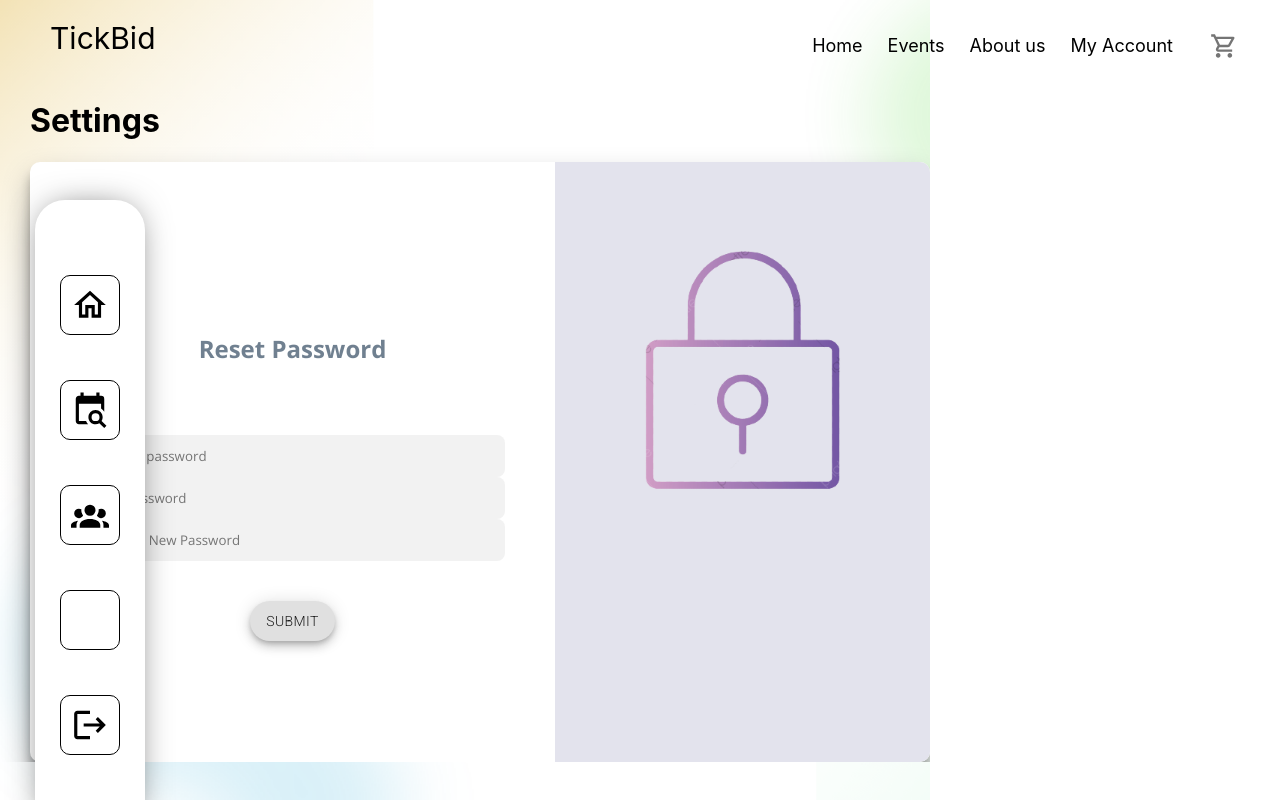
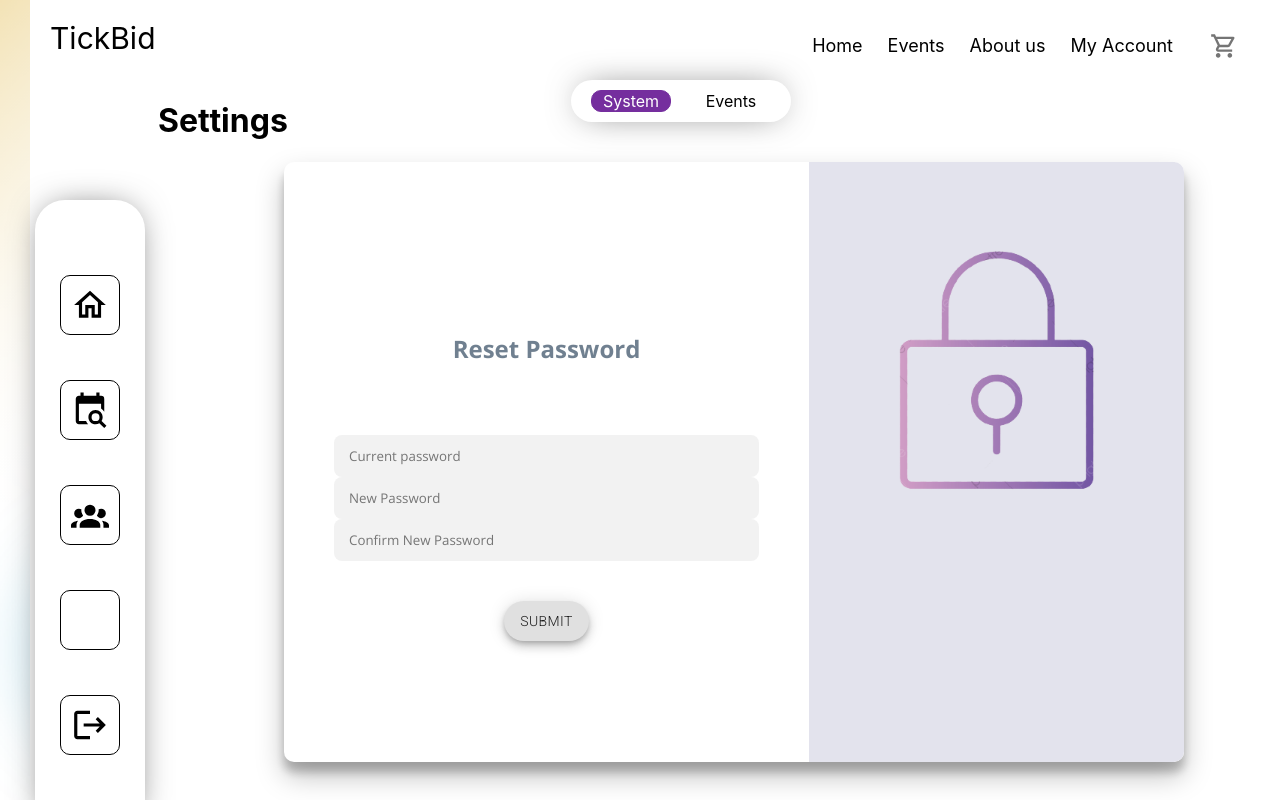
Before and after one commit to samitha093/Software-project, a Next.js app in the folder client/: page /manager/settings in a window 1280 px wide. Built offline with nearby package versions, Linux system fonts and the light colour scheme; no server answers; a web font is replaced by a local one.

Commit message:
Manager Settings Page Updated

```diff
--- a/client/pages/manager/Styles.css
+++ b/client/pages/manager/Styles.css
@@ -39,6 +39,8 @@
 }
 .manager-setting{
     width: 100%;
+    padding-left: 10%;
+    position: fixed; /*newly added one to check whethe box is centered*/
 }
 
 @media only screen and (max-width: 600px) {
--- a/client/pages/manager/activeevents.tsx
+++ b/client/pages/manager/activeevents.tsx
@@ -9,7 +9,7 @@ import {gethost} from '../../session/Session';
 
 const activeevents: NextPage = () => {
     React.useEffect(() => {
-        axios.get(gethost() + 'manager/activeevents')
+        axios.get(gethost() + 'manager/active')
             .then((res)=>{
                 console.log(res.data);
             })
--- a/client/pages/manager/declinedevents.tsx
+++ b/client/pages/manager/declinedevents.tsx
@@ -9,7 +9,7 @@ import {gethost} from '../../session/Session';
 
 const declinedevents: NextPage = () => {
     React.useEffect(() => {
-        axios.get(gethost() + 'manager/declinedevents')
+        axios.get(gethost() + 'manager/declined')
             .then((res)=>{
                 console.log(res.data);
             })
--- a/client/pages/manager/pendingevents.tsx
+++ b/client/pages/manager/pendingevents.tsx
@@ -9,7 +9,7 @@ import {gethost} from '../../session/Session';
 
 const pendingevents: NextPage = () => {
     React.useEffect(() => {
-        axios.get(gethost() + 'manager/pendingevents')
+        axios.get(gethost() + 'manager/pending')
             .then((res)=>{
                 console.log(res.data);
             })
--- a/client/pages/manager/settings.tsx
+++ b/client/pages/manager/settings.tsx
@@ -3,6 +3,7 @@ import type { NextPage } from 'next'
 import Sidebar from '../../components/manager/Sidebar'
 import Passwordresetmanager from '../../components/manager/Passwordresetmanager'
 import Navbar from '../../components/Navbar'
+import SettingsTopBar from '../../components/manager/SettingsTopBar'
 import axios from 'axios'
 import {gethost} from '../../session/Session';
 
@@ -17,6 +18,7 @@ const settings: NextPage = () => {
         <div className="manager-bg">
             <Navbar />
             <div className="manager-index">
+                <SettingsTopBar/>
                 <Sidebar id = '4' />
                 <div className="manager-setting">
                     <h1>Settings</h1>
```
